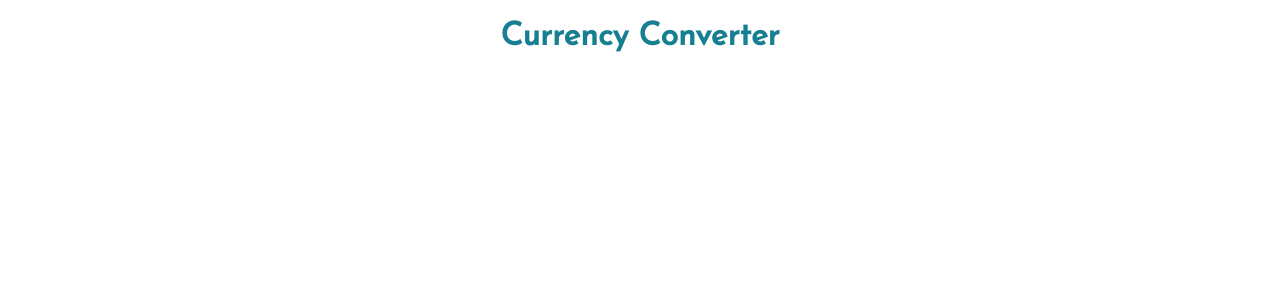
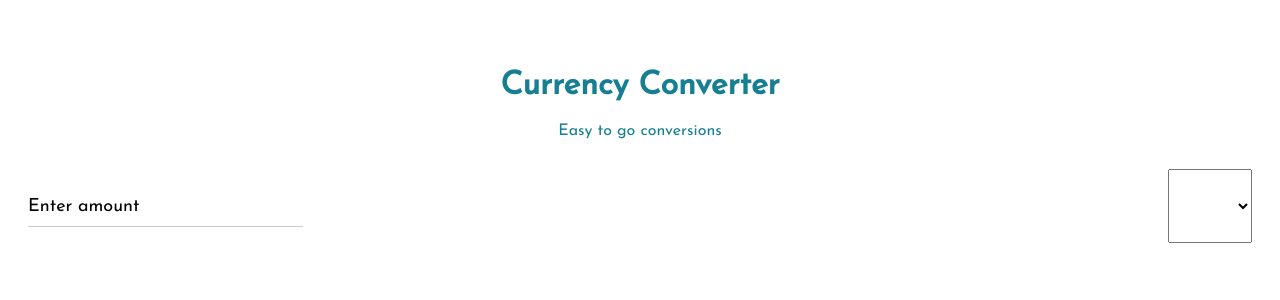
Before and after one commit to nasidulislam/react-currency-converter, a React (Create React App) app: page / in a window 1280 px wide. Shown: the top 300 px of the page. Built offline with nearby package versions, Linux system fonts and the light colour scheme; no server answers.

Commit message:
app-styling: get api data back for select list.

```diff
--- a/src/components/App.js
+++ b/src/components/App.js
@@ -1,13 +1,40 @@
 import React, {Component} from 'react';
 import '../styles/App.scss';
 
+// component input
+import './CurrencyInput';
+import CurrencyInput from "./CurrencyInput";
+
 class App extends Component {
+	constructor() {
+		super();
+		this.state = {
+			currencyList: {}
+		};
+	}
+
+	componentDidMount() {
+		fetch("https://free.currencyconverterapi.com/api/v6/currencies?apiKey=96625d6e640e0fb52e7a")
+			.then(res => res.json())
+			.then(
+				(currencyList) => {
+					this.setState({ currencyList });
+				},
+				(error) => {
+					console.log('error');
+				}
+			)
+	}
+
 	render() {
 		return (
-			<div className="App">
-				<header className="App-header">
-					<h1>Currency Converter</h1>
+			<div className="app">
+				<header className="app-header">
+					<h1 className="app-header-main">Currency Converter</h1>
+					<span className="app-header-sub">Easy to go conversions</span>
 				</header>
+
+				<CurrencyInput currencyList={this.state.currencyList} />
 			</div>
 		);
 	}
--- /dev/null
+++ b/src/components/CurrencyInput.js
@@ -0,0 +1,24 @@
+import React from 'react';
+import '../styles/CurrencyInput.scss';
+
+class CurrencyInput extends React.Component {
+	render() {
+		return (
+			<div className="currency-input-container">
+				<div className="currency-input">
+					<input type="number" placeholder=" " />
+					<label>Enter amount</label>
+				</div>
+
+				{console.log(this.props.currencyList.results)}
+
+				<select>
+					<option value=""></option>
+					<option value="something">something</option>
+				</select>
+			</div>
+		)
+	}
+}
+
+export default CurrencyInput;
--- a/src/styles/App.scss
+++ b/src/styles/App.scss
@@ -1,10 +1,13 @@
 @import "variables";
 
-.App {
-    text-align: center;
+.app {
     font-family: 'Josefin Sans', sans-serif;
+	margin-left: 20px;
+	margin-right: 20px;
+
+    .app-header {
+        color: $brand-color;
+        margin-top: 70px;
+	    text-align: center;
+    }
 }
-
-.App-header {
-    color: $brand-color;
-}
--- /dev/null
+++ b/src/styles/CurrencyInput.scss
@@ -0,0 +1,61 @@
+.currency-input-container {
+	display: flex;
+	justify-content: space-between;
+	margin-top: 30px;
+
+	.currency-input {
+		display: flex;
+		flex-flow: column-reverse;
+		margin-bottom: 1em;
+	}
+
+	input {
+		border: 0;
+		border-bottom: 1px solid #ccc;
+		border-radius: 0;
+		cursor: text;
+		font-family: inherit;
+		font-size: 1.5em;
+		padding-bottom: 20px;
+		-webkit-appearance: none;
+	}
+
+	label {
+		font-size: 12px;
+	}
+
+	label, input {
+		transition: all 0.2s;
+		touch-action: manipulation;
+	}
+
+	input:focus {
+		outline: 0;
+		border-bottom: 1px solid #666;
+	}
+
+	input:placeholder-shown + label {
+		cursor: text;
+		max-width: 66.66%;
+		white-space: nowrap;
+		overflow: hidden;
+		text-overflow: ellipsis;
+		transform-origin: left bottom;
+		transform: translate(0, 2.125rem) scale(1.5);
+	}
+
+	::-webkit-input-placeholder {
+		opacity: 0;
+		transition: inherit;
+	}
+
+	input:focus::-webkit-input-placeholder {
+		opacity: 1;
+	}
+
+	input:not(:placeholder-shown) + label,
+	input:focus + label {
+		transform: translate(0, 0) scale(1);
+		cursor: pointer;
+	}
+}
```
Also changed, not shown: 1 other file (tests, documents, lock files or other folders).
